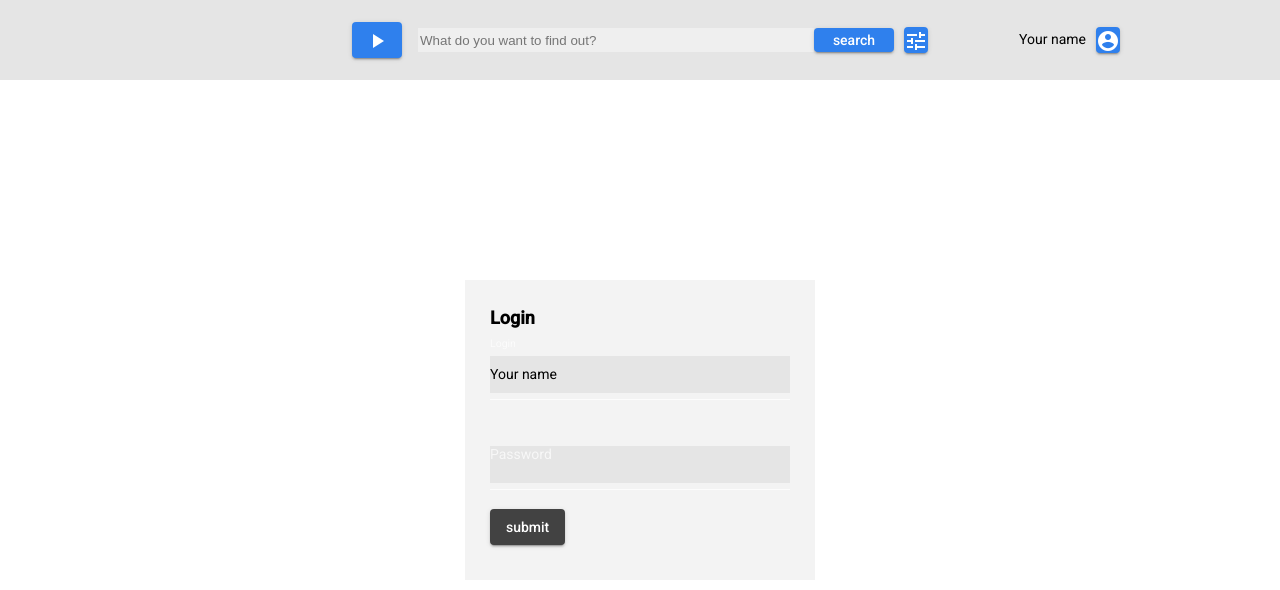
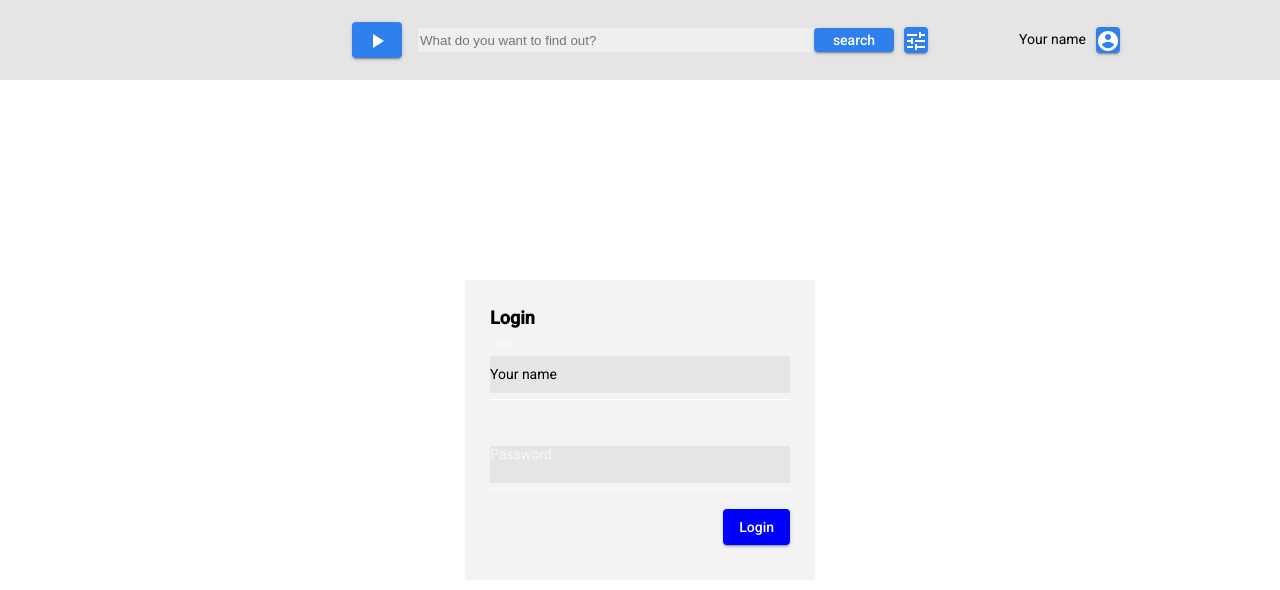
Before and after one commit to andreypotkas/Youtube-client-Angular, an Angular app in the folder youtube-client/: page /login in a window 1280 px wide. Shown: the top 590 px of the page. Built offline with nearby package versions, Linux system fonts and the light colour scheme.

Commit message:
refactor: change color login form, remove unnessesary modules in imports

```diff
--- a/youtube-client/src/app/app-routing.module.ts
+++ b/youtube-client/src/app/app-routing.module.ts
@@ -25,7 +25,9 @@ const routes: Routes = [
     canActivate: [AuthGuard],
   },
   {
-    path: '**', component: NotFoundPageComponent,
+    path: '**',
+    component: NotFoundPageComponent,
+    canActivate: [AuthGuard],
   },
 ];
 
--- a/youtube-client/src/app/app.module.ts
+++ b/youtube-client/src/app/app.module.ts
@@ -1,7 +1,4 @@
 import { NgModule } from '@angular/core';
-import { BrowserModule } from '@angular/platform-browser';
-import { BrowserAnimationsModule } from '@angular/platform-browser/animations';
-import { FormsModule } from '@angular/forms';
 import { AppRoutingModule } from './app-routing.module';
 import { AppComponent } from './app.component';
 import { CoreModule } from './core/core.module';
@@ -11,10 +8,7 @@ import { CoreModule } from './core/core.module';
     AppComponent,
   ],
   imports: [
-    BrowserModule,
     AppRoutingModule,
-    BrowserAnimationsModule,
-    FormsModule,
     CoreModule,
   ],
   providers: [],
--- a/youtube-client/src/app/auth/login/login.component.html
+++ b/youtube-client/src/app/auth/login/login.component.html
@@ -2,13 +2,32 @@
     <p class="login-title">Login</p>
     <mat-form-field class="example-full-width" appearance="standard">
       <mat-label>Login</mat-label>
-      <input [(ngModel)]="authService.login" matInput placeholder="Name" name="login">
+
+      <input
+        [(ngModel)]="authService.login"
+        matInput
+        placeholder="Name"
+        name="login"
+      >
+
     </mat-form-field>
 
     <mat-form-field class="example-full-width" appearance="standard">
       <mat-label>Password</mat-label>
-      <input [(ngModel)]="authService.password" matInput placeholder="Password" name="password">
+
+      <input
+        [(ngModel)]="authService.password"
+        matInput
+        placeholder="Password"
+        name="password"
+      >
+
     </mat-form-field>
-
-    <button type="submit" mat-raised-button (click)="authService.logUser()">submit</button>
+    <button
+      class="login-btn"
+      type="submit"
+      mat-raised-button
+      (click)="authService.logUser()"
+    >Login
+    </button>
   </form>
--- a/youtube-client/src/app/auth/login/login.component.scss
+++ b/youtube-client/src/app/auth/login/login.component.scss
@@ -10,8 +10,10 @@
           margin: 28px 0 0;
           font-size: 18px;
           font-weight: 700;
+          text-align: left;
       }
       .example-form {
+        text-align: right;
         input{
             height: 37px;
             background: #E5E5E5;
@@ -24,4 +26,8 @@
       .example-full-width {
         width: 100%;
       }
+
+      .login-btn{
+        background: blue;
+      }
   }
--- a/youtube-client/src/app/core/core.module.ts
+++ b/youtube-client/src/app/core/core.module.ts
@@ -2,6 +2,8 @@ import { NgModule } from '@angular/core';
 import { CommonModule } from '@angular/common';
 import { FormsModule } from '@angular/forms';
 import { RouterModule } from '@angular/router';
+import { BrowserAnimationsModule } from '@angular/platform-browser/animations';
+import { BrowserModule } from '@angular/platform-browser';
 import { HeaderComponent } from './header/header.component';
 import { SortBarComponent } from './header/sort-bar/sort-bar.component';
 import { MaterialModule } from './material/material.module';
@@ -12,9 +14,11 @@ import { MaterialModule } from './material/material.module';
     SortBarComponent,
   ],
   imports: [
+    BrowserModule,
+    BrowserAnimationsModule,
+    FormsModule,
     CommonModule,
     MaterialModule,
-    FormsModule,
     RouterModule,
   ],
   exports: [
--- a/youtube-client/src/app/core/header/header.component.ts
+++ b/youtube-client/src/app/core/header/header.component.ts
@@ -1,5 +1,5 @@
 import { ChangeDetectionStrategy, Component } from '@angular/core';
-import { AuthService } from 'src/app/auth/services/auth.service';
+import { AuthService } from '../../auth/services/auth.service';
 import { RunSearchService } from '../services/run-search.service';
 import { ToggleSortBarService } from '../services/toggle-sort-bar.service';
 
@@ -14,7 +14,7 @@ export class HeaderComponent {
   constructor(
     public runSearchService: RunSearchService,
     public toggleSortBar: ToggleSortBarService,
-    public authService: AuthService
+    public authService: AuthService,
   ) {
     this.authService.checkUser();
   }
```
